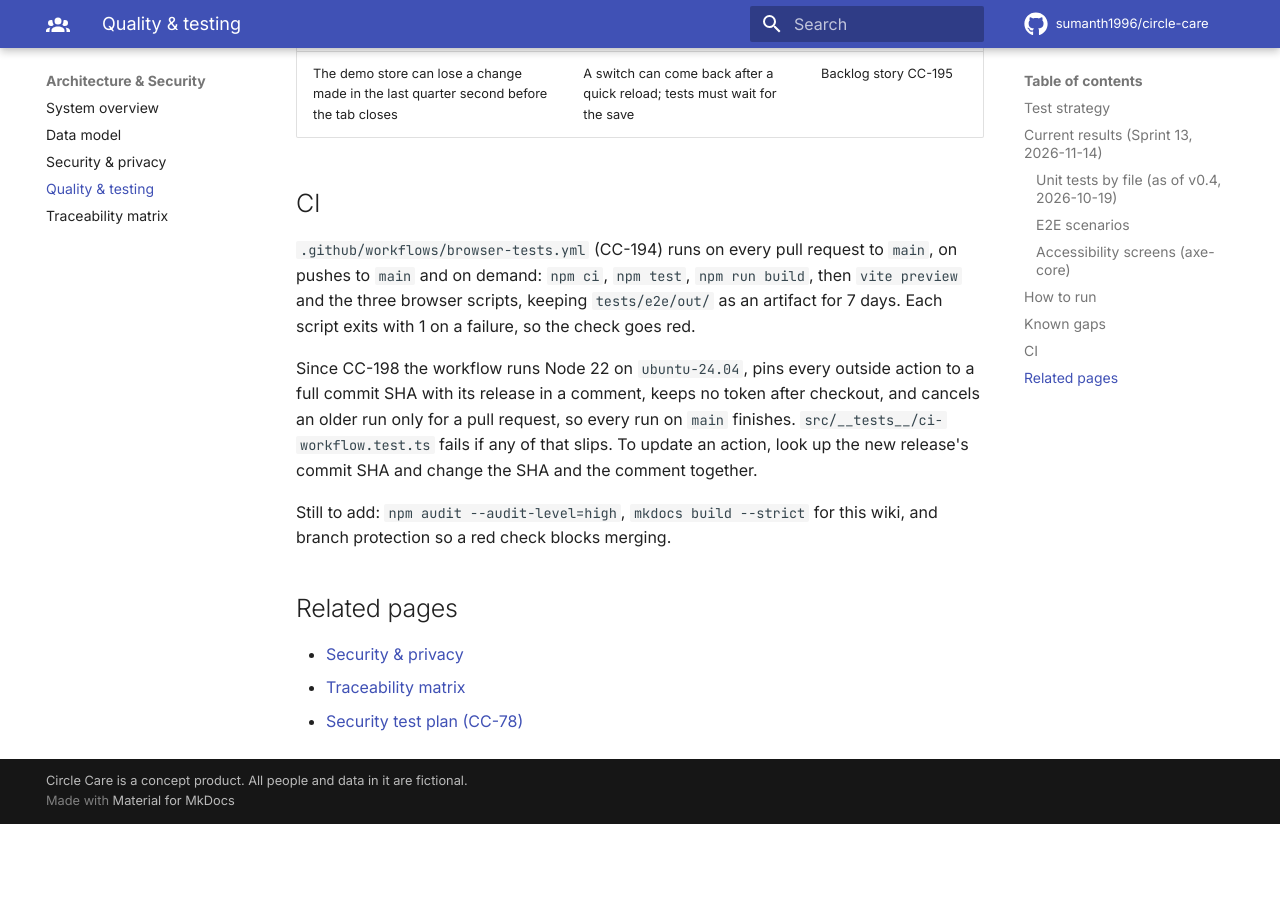
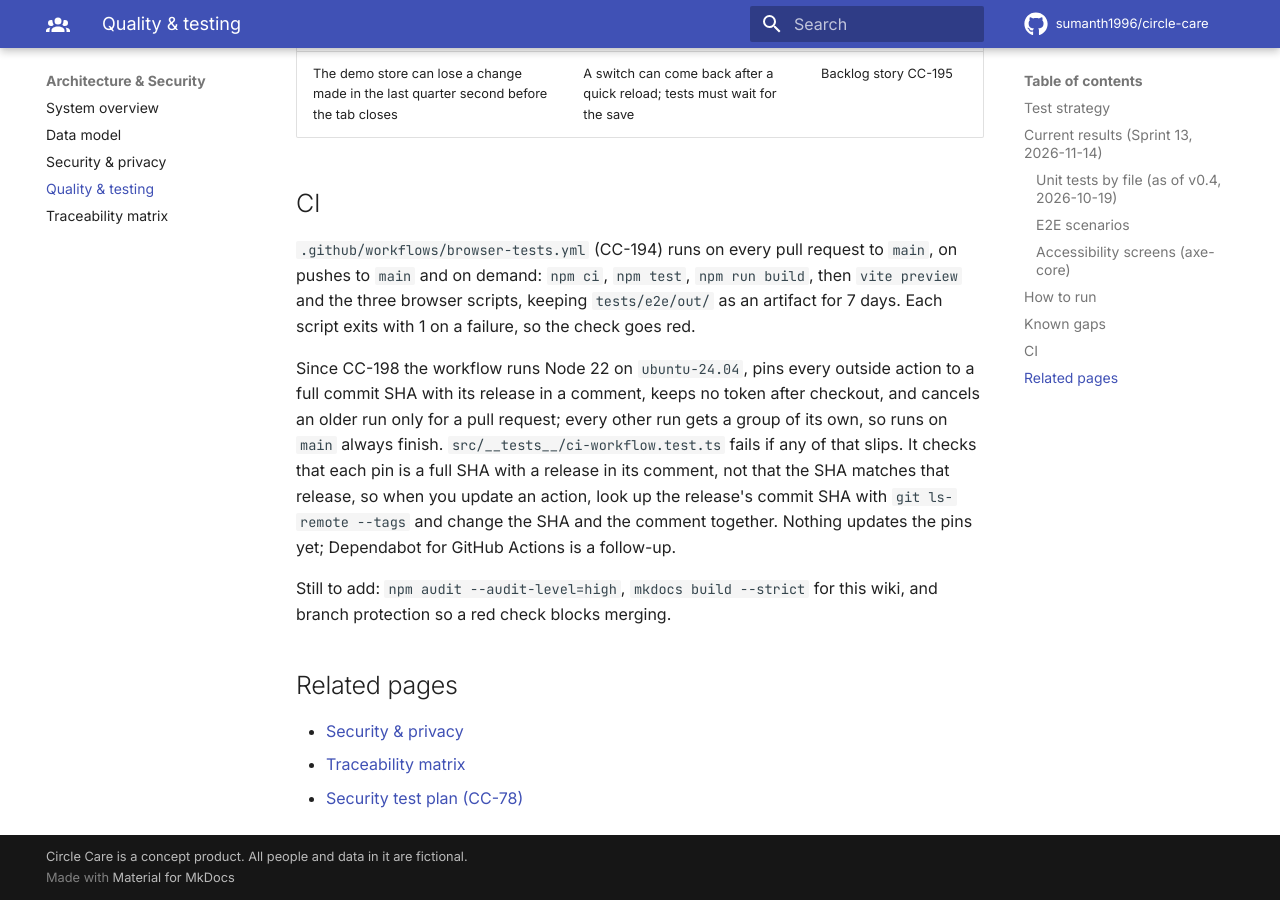
Before and after one commit to sumanth1996/circle-care, an MkDocs documentation site: the page built from docs/wiki/architecture/quality-and-testing.md, in a window 1280 px wide and 900 px high, scrolled down 4854 px. Built offline with MkDocs 1.6.1 and Material for MkDocs 9.7.7, drawn with Linux system fonts in a browser that asks for light colours; comment, search, counter and statistics services are not loaded; before the commit the page ends 5678 px from its top, so only the background shows below that; some of the changed text lies outside the part shown.

Commit message:
Fix the Lead Architect's CC-198 findings
Give every run outside a pull request its own concurrency group, so a
newer push to main can't drop a waiting run. Move the pins to the newest
releases (checkout and upload-artifact v7, setup-node and setup-python
v7.1). Check every checkout's own settings, only real write permissions
and `if: ${{ false }}` in the guard test. Credit the unit-test count to
this PR on the wiki page.

Co-Authored-By: Claude Opus 5.5 <noreply@anthropic.com>

```diff
--- a/docs/wiki/architecture/quality-and-testing.md
+++ b/docs/wiki/architecture/quality-and-testing.md
@@ -16,7 +16,7 @@ The strategy favours **testing the rules where they live** (the data layer is pu
 
 ## Current results (Sprint 13, 2026-11-14)
 
-Measured on GitHub Actions for [PR #7](https://github.com/sumanth1996/circle-care/pull/7) (CC-194), which runs on every pull request to `main`.
+Measured on GitHub Actions, which runs on every pull request to `main`. The unit-test count is from [PR #10](https://github.com/sumanth1996/circle-care/pull/10) (CC-198); the browser counts are from [PR #7](https://github.com/sumanth1996/circle-care/pull/7) (CC-194).
 
 | Suite | Count | Result |
 |---|---|---|
@@ -114,7 +114,7 @@ Set `CHROMIUM_PATH` to use a specific Chromium binary. Failure screenshots and t
 
 `.github/workflows/browser-tests.yml` (CC-194) runs on every pull request to `main`, on pushes to `main` and on demand: `npm ci`, `npm test`, `npm run build`, then `vite preview` and the three browser scripts, keeping `tests/e2e/out/` as an artifact for 7 days. Each script exits with 1 on a failure, so the check goes red.
 
-Since CC-198 the workflow runs Node 22 on `ubuntu-24.04`, pins every outside action to a full commit SHA with its release in a comment, keeps no token after checkout, and cancels an older run only for a pull request, so every run on `main` finishes. `src/__tests__/ci-workflow.test.ts` fails if any of that slips. To update an action, look up the new release's commit SHA and change the SHA and the comment together.
+Since CC-198 the workflow runs Node 22 on `ubuntu-24.04`, pins every outside action to a full commit SHA with its release in a comment, keeps no token after checkout, and cancels an older run only for a pull request; every other run gets a group of its own, so runs on `main` always finish. `src/__tests__/ci-workflow.test.ts` fails if any of that slips. It checks that each pin is a full SHA with a release in its comment, not that the SHA matches that release, so when you update an action, look up the release's commit SHA with `git ls-remote --tags` and change the SHA and the comment together. Nothing updates the pins yet; Dependabot for GitHub Actions is a follow-up.
 
 Still to add: `npm audit --audit-level=high`, `mkdocs build --strict` for this wiki, and branch protection so a red check blocks merging.
 
```
Also changed, not shown: docs/security/10-threat-model.md (+1 -1 lines), 2 other files.
